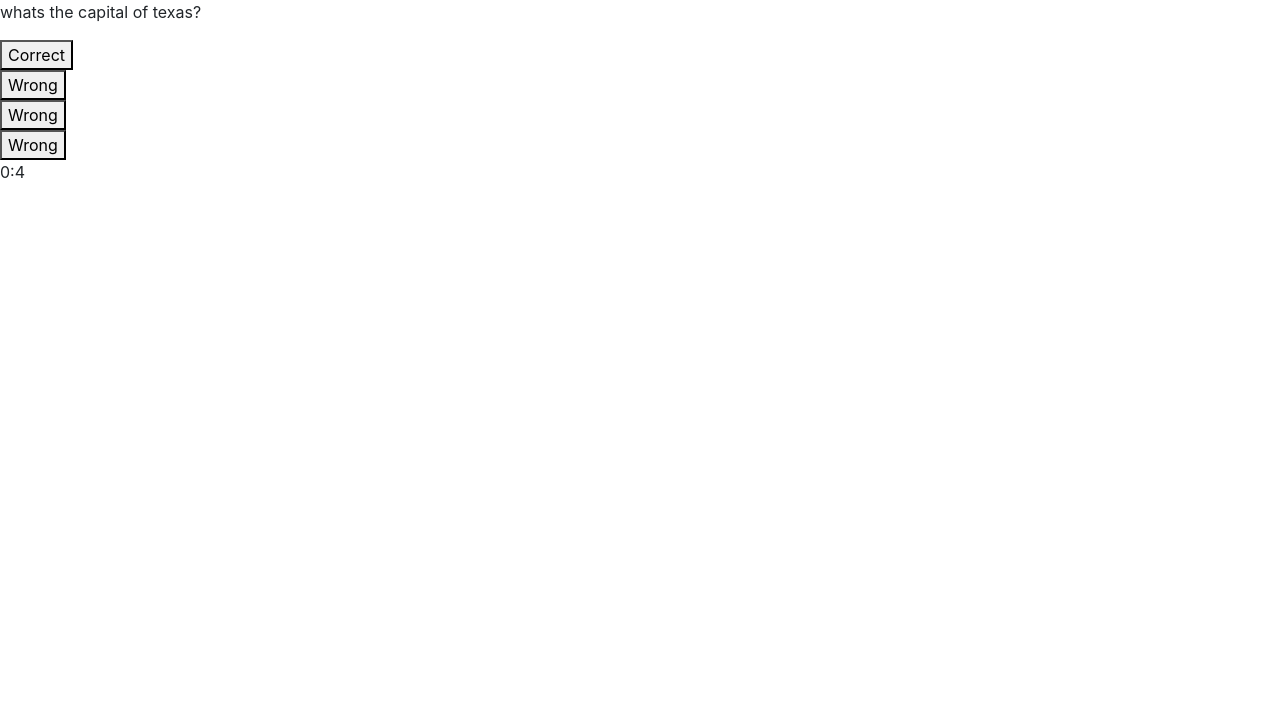
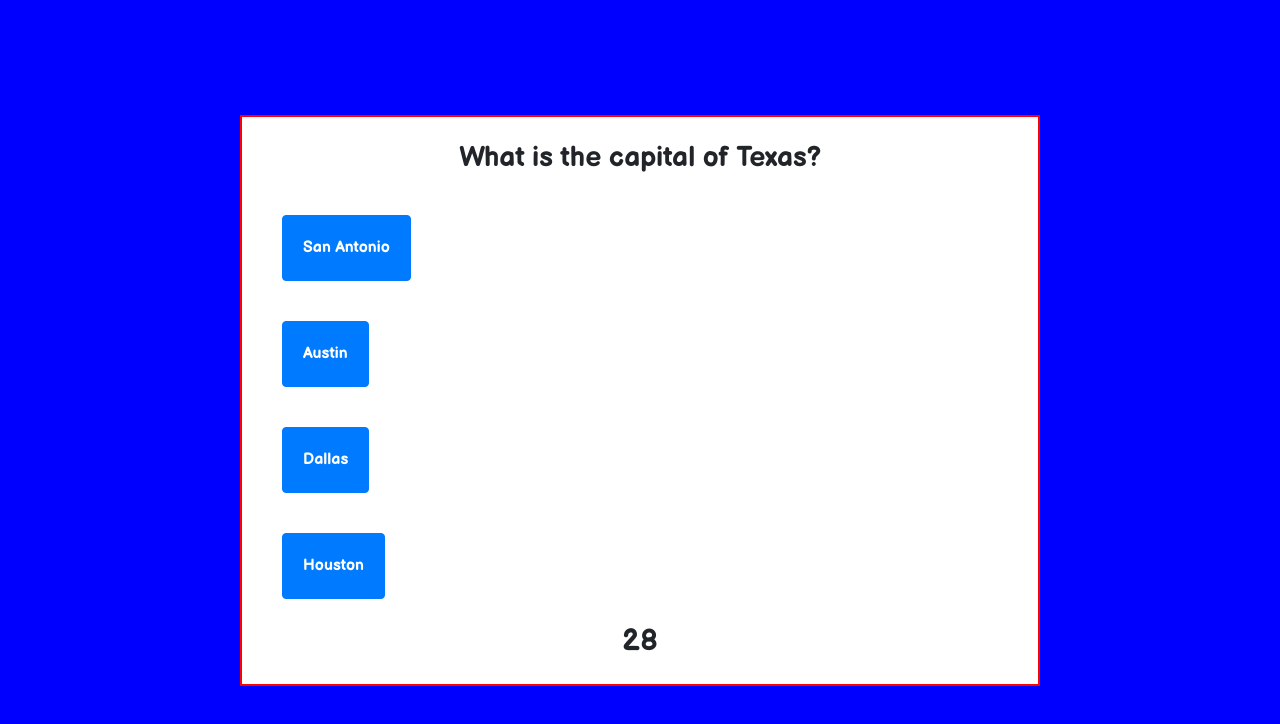
Before and after one commit to arod1207/HW-4-Code-Quiz, a plain HTML site: page index.html in a window 1280 px wide. Both pictures are taken after a click on the button "Start Quiz!". Drawn offline with nearby package versions, Linux system fonts and the light colour scheme.

Commit message:
Did some css styling, js still needs work

```diff
--- a/index.html
+++ b/index.html
@@ -2,31 +2,48 @@
 <html lang="en">
 <head>
     <link rel="stylesheet" href="https://stackpath.bootstrapcdn.com/bootstrap/4.4.1/css/bootstrap.min.css" integrity="sha384-Vkoo8x4CGsO3+Hhxv8T/Q5PaXtkKtu6ug5TOeNV6gBiFeWPGFN9MuhOf23Q9Ifjh" crossorigin="anonymous">
+    <link href="https://fonts.googleapis.com/css2?family=Balsamiq+Sans:wght@700&display=swap" rel="stylesheet">
     <link rel="stylesheet" href="style.css">
     <meta charset="UTF-8">
     <meta name="viewport" content="width=device-width, initial-scale=1.0">
     <title>Code Quiz</title>
 </head>
 <body>
-    <div class="quiz-container">
-        <div><button class="startBtn"> Start Quiz! </button></div>
-        <div id="quiz" style="display:none;">
+
+    <div id="start-container" style="display: block">
+        <div><button class="btn btn-primary" id="startBtn">Start Quiz!</button></div>
+        <div id="quiz-container" style="display: none";>
+
             <div id="question"><p></p></div>
         <div id="answers">
-            <div><button id="button1"></button></div>
-            <div><button id="button2"></button></div>
-            <div><button id="button3"></button></div>
-            <div><button id="button4"></button></div>
-            <div id="timer-container" style="display:none">
-                <div><p id="timer">10:00</p></div>
+            <div><button class="btn btn-primary" id="button1"></button></div>
+            <div><button class="btn btn-primary" id="button2"></button></div>
+            <div><button class="btn btn-primary" id="button3"></button></div>
+            <div><button class="btn btn-primary" id="button4"></button></div>
+            <div id="timer">
+                <div><p id="timer"></p></div>
             </div>
         </div>
         </div>
     </div>
     <div id="score-container" style="display:none">
-        <p id="displayScore">Score</p>
-        <button id="restart">Restart</button>
+        <p id="displayScore"></p>
+       <form id="addName">
+           <input id="names" type="text" placeholder="Name">
+           <input class="btn btn-success" id="submitBtn" type="submit">
+       </form>
     </div>
+    <div id="highScore-container" style="display: none;">
+        <ul class="highScore" id="quizScores">
+        </ul>
+        <button class="btn btn-warning" id="restartBtn1">Restart</button>
+        <button class="btn btn-danger" id="clearScoresBtn">Clear Scores</button>
+
+    </div>
+    <div id="gameOver-container" style="display:none"><h1>Game Over</h1>
+        <button class="btn btn-warning" id="restartBtn2">Restart</button>
+    </div>
+
     <script src="main.js"></script>
 </body>
 </html>
--- a/main.js
+++ b/main.js
@@ -1,63 +1,66 @@
-var startBtn = document.querySelector('.startBtn');
-var quiz = document.querySelector('#quiz');
+var startBtn = document.querySelector('#startBtn');
 var question = document.querySelector('#question');
-var counter = document.querySelector('#counter');
 var button1 = document.querySelector('#button1');
 var button2 = document.querySelector('#button2');
 var button3 = document.querySelector('#button3');
 var button4 = document.querySelector('#button4');
+var restartBtn1 = document.querySelector('#restartBtn1');
+var restartBtn2 = document.querySelector('#restartBtn2');
+var clearBtn = document.querySelector('#clearScoresBtn')
 var displayScore = document.querySelector('#displayScore');
-var inGameTimer = document.querySelector('#inGameTimer');
 var scoreContainer = document.querySelector('#score-container');
-var timerContainer = document.querySelector('#timer-container');
-var restartBtn = document.querySelector('#restart');
+var quizContainer = document.querySelector('#quiz-container');
+var highScoreContainer = document.querySelector('#highScore-container');
+var gameOverContainer = document.querySelector('#gameOver-container');
+var highScoresList = document.querySelectorAll('li');
+var form = document.querySelector('#addName');
+var quizScores = document.querySelector('#quizScores');
 var timer = document.querySelector('#timer');
 var questionCount = 0;
 var score = 0;
-var startTime = 1;
-var timeLeft = startTime * 5;
+var timeLeft = 30;
 var stopTime;
+var highScoreArray = [];
 
 
-
-
+//  questions to ask //
 var quizQuestions = [
     {
-        question : "whats the capital of texas?",
-        choice1 : "Correct",
-        choice2 : "Wrong",
-        choice3 : "Wrong",
-        choice4 : "Wrong",
-        correct : "A",
-    },
-    {
-        question : "This is question 2?",
-        choice1 : "Wrong",
-        choice2 : "Correct",
-        choice3 : "Wrong",
-        choice4 : "Wrong",
+        question : "What is the capital of Texas?",
+        choice1 : "San Antonio",
+        choice2 : "Austin",
+        choice3 : "Dallas",
+        choice4 : "Houston",
         correct : "B",
     },
     {
-        question : "This is question 3?",
-        choice1 : "Wrong",
-        choice2 : "Wrong",
-        choice3 : "Correct",
-        choice4 : "Wrong",
+        question : "What is the capital of New Mexico?",
+        choice1 : "Taos",
+        choice2 : "Las Cruces",
+        choice3 : "Albuquerque",
+        choice4 : "Santa Fe",
+        correct : "D",
+    },
+    {
+        question : "What is the capital of Colorado?",
+        choice1 : "Colorado Springs",
+        choice2 : "Boulder",
+        choice3 : "Denver",
+        choice4 : "Aspen",
         correct : "C",
     },
     {
-        question : "This is question 4?",
-        choice1 : "Wrong",
-        choice2 : "Wrong",
-        choice3 : "Wrong",
+        question : "What is the capital of New York?",
+        choice1 : "Albany",
+        choice2 : "Buffalo",
+        choice3 : "Rochester",
         choice4 : "Correct",
-        correct : "D",
+        correct : "A",
     }
 ]
 
 
-
+//  goes through the questions and assigns them to <p> and to the <buttons>  //
 var lastQuestion = quizQuestions.length - 1;
 var currentQuestion = 0;
 
@@ -73,13 +76,15 @@ function renderQuestion(){
 
 }
 
+
+// This starts the quiz //
 startBtn.addEventListener('click', startQuiz);
 
 function startQuiz(){
     startBtn.style.display = "none";
+    document.body.style.background = 'blue';
     renderQuestion();
-    quiz.style.display = "block";
-    timerContainer.style.display = "block";
+    quizContainer.style.display = "block";
     stopTime = setInterval(gameTimer, 1000);
     timer.innerHTML = timeLeft;
 
@@ -93,50 +98,101 @@ button4.addEventListener('click', function() { checkAnswer("D") } );
 
 // CHECK ANSWER //
 function checkAnswer(answer){
+     if(answer == quizQuestions[currentQuestion].correct){
+        score++
+        answerIsCorrect();
+    } else if (answer != quizQuestions[currentQuestion].correct) {
+        answerIsWrong();
 
-     if(answer == quizQuestions[currentQuestion].correct){
-        console.log("correct")
-        document.body.style.background = "green";
-        score++
-        console.log(score);
-    } else if (answer != quizQuestions[currentQuestion].correct) {
-        console.log("wrong")
-        document.body.style.background = "red";
-    }else if  (timeLeft === 3){
-        highScore();
     }
-
     if (currentQuestion < lastQuestion) {
             currentQuestion++
             renderQuestion();
-    }else{
-        highScore();
+    }else {
+        finaleScore();
     }
 }
-console.log(timeLeft)
+
+//If answer is correct //
+function answerIsCorrect(){
+document.body.style.background = "green";
+}
+
+//If answer is wrong //
+function answerIsWrong(){
+    document.body.style.background = "red";
+    }
 
 
+// Go to final Code Screen //
+function finaleScore(){
+    document.body.style.background = "gold"
+    quizContainer.style.display = "none";
+    scoreContainer.style.display = "block";
+    highScoreContainer.style.display = 'none';
+    displayScore.innerHTML = score;
 
-function highScore(){
-    document.body.style.background = "pink"
-    quiz.style.display = "none";
-    scoreContainer.style.display = "block";
-    displayScore.innerHTML = score;
 }
 
 
 
+
+
+// add highScore
+form.addEventListener('submit', addNames);
+
+    function addNames(e) {
+    e.preventDefault();
+    var newName = document.querySelector('#names').value;
+    var li = document.createElement('li');
+    li.className = 'highScoreList';
+    li.appendChild(document.createTextNode(newName));
+    quizScores.appendChild(li);
+    // quizScores.innerHTML = `You got ${score} right!`
+    li.appendChild(document.createTextNode(score));
+    highScoreContainer.style.display = 'block';
+    scoreContainer.style.display = 'none';
+    }
+
+
+
+
+
+
+
+
+// the countdown timer for my game //
 function gameTimer(){
-   var minutes = Math.floor(timeLeft / 60);
-   var seconds = timeLeft % 60;
-   timer.innerHTML = `${minutes}:${seconds}`;
    timeLeft--;
-   if (timeLeft == 0 || currentQuestion == lastQuestion){
-    highScore()
+   timer.innerHTML = `${timeLeft}`;
+   if (timeLeft <= 0){
     clearInterval(stopTime);
+    gameOverIncomplete()
+   }
+   else if (currentQuestion >= lastQuestion){
+       clearInterval(stopTime)
+        gameOverComplete();
    }
 }
 
-restartBtn.addEventListener('click', function() {
+function gameOverComplete() {
+    quizContainer.style.display = 'none';
+    scoreContainer.style.display = 'block';
+
+}
+
+function gameOverIncomplete() {
+    quizContainer.style.display = 'none';
+    gameOverContainer.style.display = 'block';
+    document.body.style.background = 'red';
+}
+
+
+// Restart The Game //
+restartBtn1.addEventListener('click', function() {
+    document.location.href = '';
+
+});
+restartBtn2.addEventListener('click', function(){
     document.location.href = '';
 });
--- a/style.css
+++ b/style.css
@@ -1,5 +1,40 @@
-.btns {
-    display:flex;
-    margin: 40px;
-    color: red;
+*, *::before, *::after{
+    box-sizing: border-box;
+    font-family: 'Balsamiq Sans', cursive;
 }
+
+p {
+    font-size: 28px;
+    display: flex;
+    align-items: center;
+    justify-content: center;
+}
+
+body{
+    padding: 0;
+    margin: 0;
+    display: flex;
+    width: 100vw;
+    height: 100vh;
+    justify-content: center;
+    align-items: center;
+}
+
+.btn {
+    padding: 20px;
+    margin: 20px;
+}
+
+#quiz-container{
+    width: 800px;
+    padding: 20px;
+    background-color: white;
+    border: red solid 2px;
+}
+
+#timer {
+    font-size: 30px;
+    display: flex;
+    align-items: center;
+    justify-content: center;
+}
```
Also changed, not shown: 1 other file. Lines whose indentation alone changed are shown as unchanged.
